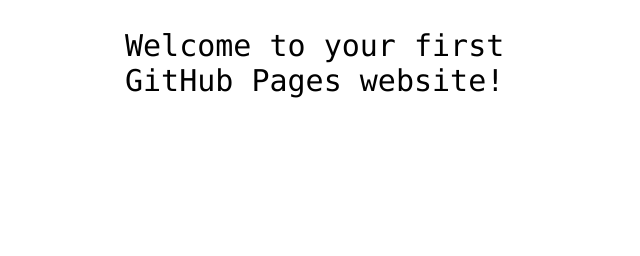
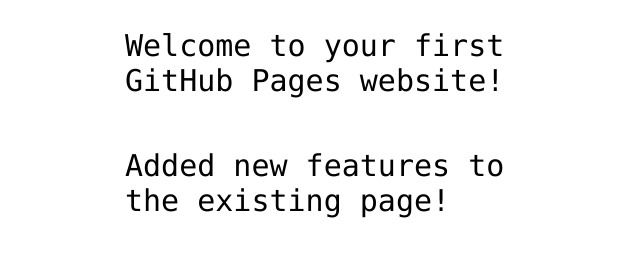
Before and after one commit to archemic/hello-world, a plain HTML site: page index.html in a window 1280 px wide. Shown: the part 360-616 px from the top of the page, without its empty margins (315-955 px from the left). Drawn offline with Linux system fonts and the light colour scheme.

Commit message:
Added new feature message

```diff
--- a/index.html
+++ b/index.html
@@ -13,6 +13,7 @@
 
 <!-- Change this code here by copy and pasting your template on line 15 -->
 <p>Welcome to your first GitHub Pages website!</p>
+<p>Added new features to the existing page!</p>
 
 </body>
 </html>
```
